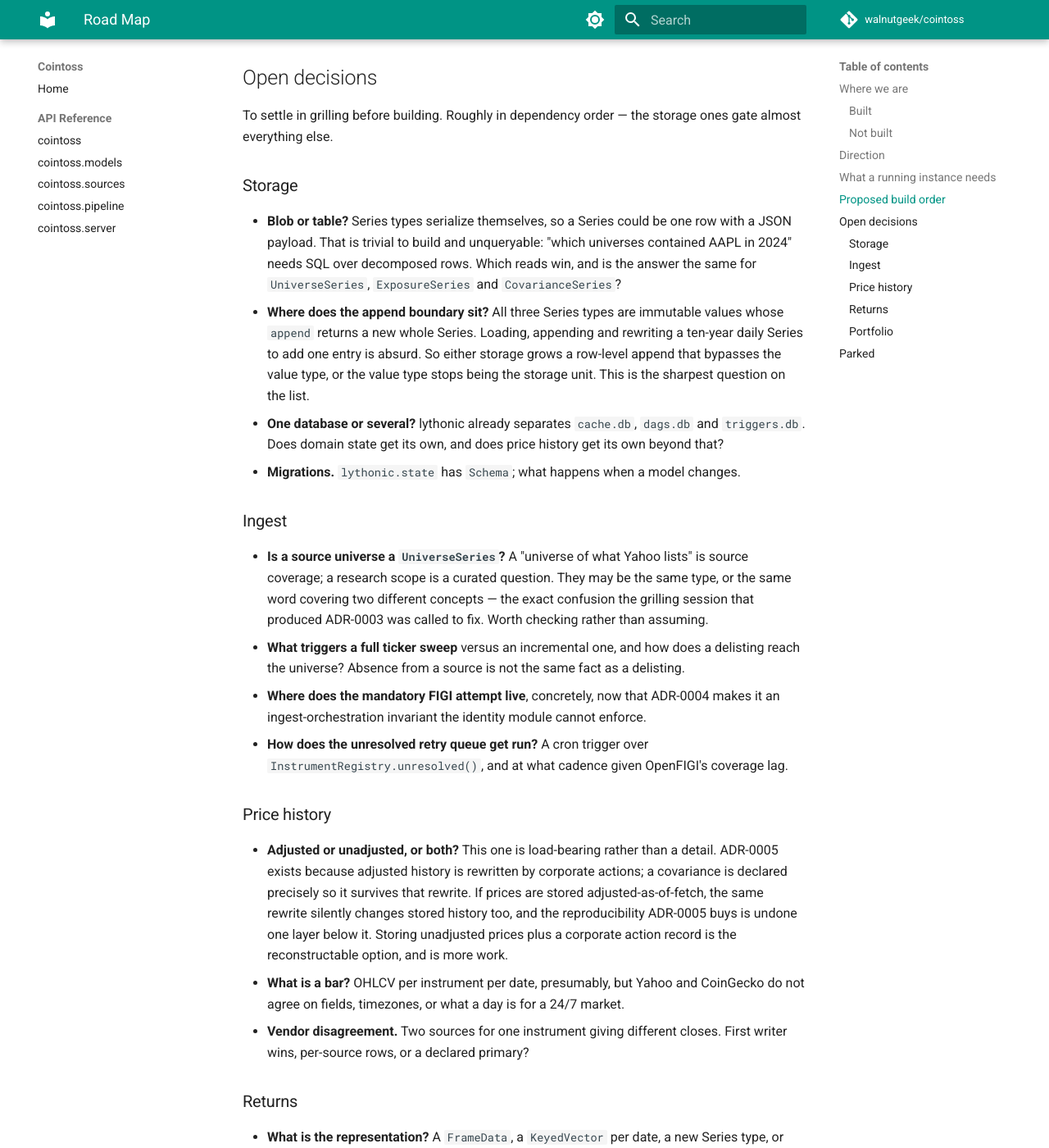
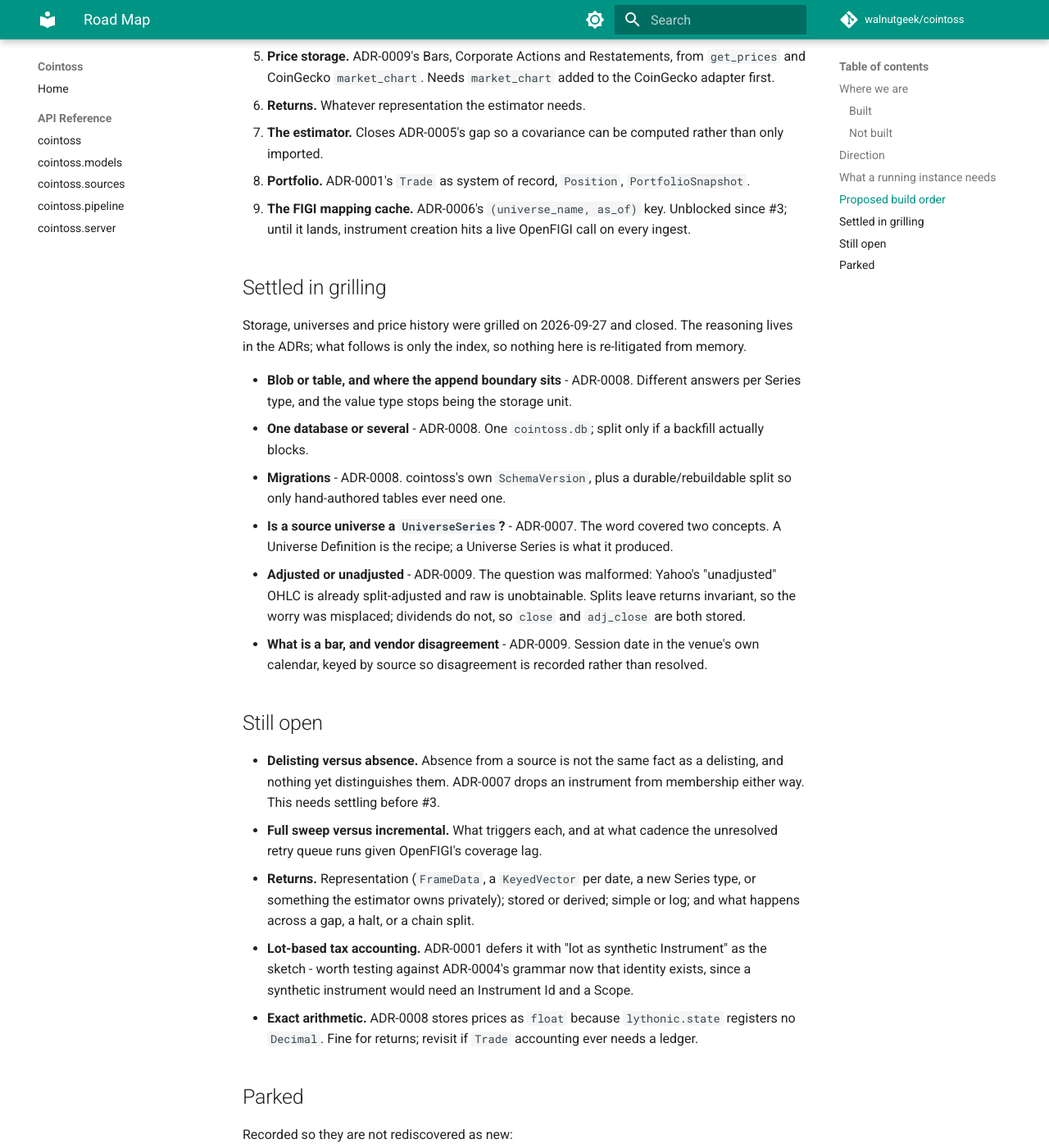
Before and after one commit to walnutgeek/cointoss, an MkDocs documentation site: the page built from docs/agents/road-map.md, in a window 1280 px wide and 1400 px high, scrolled down 2943 px. Shown: the whole window at 82% size. Built offline with MkDocs 1.6.1 and Material for MkDocs 9.7.7, drawn with Linux system fonts in a browser that asks for light colours; comment, search, counter and statistics services are not loaded; some of the changed text lies outside the part shown.

Commit message:
docs: persistence ADRs for universes, storage layout and price history
ADR-0007 splits Universe Definition from evaluated membership. ADR-0008 stores
Series as rows and makes the value types projections. ADR-0009 keys bars by
source and stores adjustment as fetched. ADR-0004 amended for source-attributed
Ticker History and per-instrument identity and price sources.

Co-Authored-By: Claude Opus 5 (1M context) <noreply@anthropic.com>
Claude-Session: https://claude.ai/code/session_01VrhiTNnTrcPeJ7q8uEHSPV

```diff
--- a/docs/agents/road-map.md
+++ b/docs/agents/road-map.md
@@ -4,11 +4,13 @@ Where cointoss is, where it is going, and what has to be decided before it gets
 as directions change. Decisions that survive belong in `docs/adr/`; vocabulary belongs in
 `CONTEXT.md`. This file holds the parts that are still moving.
 
-Last updated: 2026-09-03, at `bb873c6`.
+Last updated: 2026-09-27, at `2e72c9d`.
 
 ## Where we are
 
-Four ADRs designed and implemented in one pass. 112 tests, lint clean, no open issues.
+Four ADRs designed and implemented in one pass. 112 tests, lint clean, no open issues. Three further
+ADRs - 0007, 0008, 0009 - are designed and unimplemented: they settle persistence and are the
+subject of the next build step.
 
 ### Built
 
@@ -26,14 +28,17 @@ Four ADRs designed and implemented in one pass. 112 tests, lint clean, no open i
 Everything that makes it a system rather than a library:
 
 - **No persistence.** Every module above is storage-agnostic and in-memory by design. That was
-  right for getting the rules correct, and it means nothing is written down yet.
+  right for getting the rules correct, and it means nothing is written down yet. Designed in
+  ADR-0008; `cointoss.store` does not exist.
 - **No ingest layer.** Nothing constructs an `Observation` from a source row, so ADR-0004's
   "a FIGI attempt is mandatory at instrument creation" has no home to be enforced in.
 - **No price storage.** `get_prices` returns a `FrameData` that is cached and then discarded.
+  Designed in ADR-0009. CoinGecko's `market_chart` endpoint, which ADR-0009 needs for coins Yahoo
+  does not carry, is not in the adapter.
 - **No returns.** Nothing turns prices into returns, so no covariance can be computed; the only
   way one enters the system today is a vendor import.
 - **No universe construction.** `UniverseSeries` records what something else produced. Nothing
-  produces anything.
+  produces anything. Designed in ADR-0007; `UniverseDefinition` does not exist.
 - **No portfolio.** ADR-0001's `Portfolio`, `Trade`, `Position` and `PortfolioSnapshot` are
   designed and unimplemented.
 - **No running instance.** `cointoss.cli:main` prints `TBD`. There is no `lyth.yaml`, no
@@ -82,82 +87,60 @@ an ingest layer, price storage, and returns.
 
 Each step is independently useful and leaves the system working.
 
-1. **Persistence for what exists.** Give `Instrument`, `UniverseSeries`, `ExposureSeries`,
-   `RiskModel` and `CovarianceSeries` somewhere to live via `lythonic.state`. Nothing else can
-   accumulate until state does.
-2. **Ingest.** One path from a source row to an `Observation` to an `InstrumentRegistry`,
-   enforcing the mandatory-FIGI-attempt invariant and driving the unresolved retry queue.
-3. **Source universes.** `UniverseSeries` per source, appended by the ingest run.
-4. **The instance.** `lyth.yaml`, a real CLI, cron triggers on the ingest DAGs, woodglue
-   serving. First point at which data accumulates unattended.
-5. **Price storage.** Bars per instrument per date, from `get_prices` and CoinGecko OHLC.
+1. **Persistence for what exists.** Build `cointoss.store` to ADR-0008: one `cointoss.db`, explicit
+   pragmas, `SchemaVersion`, surrogate keys with alternative keys, membership and Ticker History as
+   intervals, matrices as row-per-entry payloads. Nothing else can accumulate until state does.
+2. **Universe Definitions.** ADR-0007's recipe, revision log, Inclusions and Exclusions, pinned
+   members, and the evaluator that turns a Definition plus source data into a Universe Series entry
+   and an Evaluation Run.
+3. **Ingest.** One path from a source row to an `Observation` to an `InstrumentRegistry`, enforcing
+   the mandatory-FIGI-attempt invariant and driving the unresolved retry queue. Pinning a manual
+   member is one of its entry points.
+4. **The instance.** `lyth.yaml`, a real CLI, cron triggers on the ingest and evaluation DAGs,
+   woodglue serving. First point at which data accumulates unattended.
+5. **Price storage.** ADR-0009's Bars, Corporate Actions and Restatements, from `get_prices` and
+   CoinGecko `market_chart`. Needs `market_chart` added to the CoinGecko adapter first.
 6. **Returns.** Whatever representation the estimator needs.
 7. **The estimator.** Closes ADR-0005's gap so a covariance can be computed rather than only
    imported.
 8. **Portfolio.** ADR-0001's `Trade` as system of record, `Position`, `PortfolioSnapshot`.
-9. **The FIGI mapping cache.** ADR-0006's `(universe_name, as_of)` key. Unblocked since #2;
-   until it lands, instrument creation hits a live OpenFIGI call on every ingest.
+9. **The FIGI mapping cache.** ADR-0006's `(universe_name, as_of)` key. Unblocked since #3; until it
+   lands, instrument creation hits a live OpenFIGI call on every ingest.
 
-## Open decisions
+## Settled in grilling
 
-To settle in grilling before building. Roughly in dependency order — the storage ones gate
-almost everything else.
+Storage, universes and price history were grilled on 2026-09-27 and closed. The reasoning lives in
+the ADRs; what follows is only the index, so nothing here is re-litigated from memory.
 
-### Storage
+- **Blob or table, and where the append boundary sits** - ADR-0008. Different answers per Series
+  type, and the value type stops being the storage unit.
+- **One database or several** - ADR-0008. One `cointoss.db`; split only if a backfill actually
+  blocks.
+- **Migrations** - ADR-0008. cointoss's own `SchemaVersion`, plus a durable/rebuildable split so
+  only hand-authored tables ever need one.
+- **Is a source universe a `UniverseSeries`?** - ADR-0007. The word covered two concepts. A
+  Universe Definition is the recipe; a Universe Series is what it produced.
+- **Adjusted or unadjusted** - ADR-0009. The question was malformed: Yahoo's "unadjusted" OHLC is
+  already split-adjusted and raw is unobtainable. Splits leave returns invariant, so the worry was
+  misplaced; dividends do not, so `close` and `adj_close` are both stored.
+- **What is a bar, and vendor disagreement** - ADR-0009. Session date in the venue's own calendar,
+  keyed by source so disagreement is recorded rather than resolved.
 
-- **Blob or table?** Series types serialize themselves, so a Series could be one row with a
-  JSON payload. That is trivial to build and unqueryable: "which universes contained AAPL in
-  2024" needs SQL over decomposed rows. Which reads win, and is the answer the same for
-  `UniverseSeries`, `ExposureSeries` and `CovarianceSeries`?
-- **Where does the append boundary sit?** All three Series types are immutable values whose
-  `append` returns a new whole Series. Loading, appending and rewriting a ten-year daily Series
-  to add one entry is absurd. So either storage grows a row-level append that bypasses the
-  value type, or the value type stops being the storage unit. This is the sharpest question on
-  the list.
-- **One database or several?** lythonic already separates `cache.db`, `dags.db` and
-  `triggers.db`. Does domain state get its own, and does price history get its own beyond that?
-- **Migrations.** `lythonic.state` has `Schema`; what happens when a model changes.
+## Still open
 
-### Ingest
-
-- **Is a source universe a `UniverseSeries`?** A "universe of what Yahoo lists" is source
-  coverage; a research scope is a curated question. They may be the same type, or the same word
-  covering two different concepts — the exact confusion the grilling session that produced
-  ADR-0003 was called to fix. Worth checking rather than assuming.
-- **What triggers a full ticker sweep** versus an incremental one, and how does a delisting
-  reach the universe? Absence from a source is not the same fact as a delisting.
-- **Where does the mandatory FIGI attempt live**, concretely, now that ADR-0004 makes it an
-  ingest-orchestration invariant the identity module cannot enforce.
-- **How does the unresolved retry queue get run?** A cron trigger over
-  `InstrumentRegistry.unresolved()`, and at what cadence given OpenFIGI's coverage lag.
-
-### Price history
-
-- **Adjusted or unadjusted, or both?** This one is load-bearing rather than a detail. ADR-0005
-  exists because adjusted history is rewritten by corporate actions; a covariance is declared
-  precisely so it survives that rewrite. If prices are stored adjusted-as-of-fetch, the same
-  rewrite silently changes stored history too, and the reproducibility ADR-0005 buys is undone
-  one layer below it. Storing unadjusted prices plus a corporate action record is the
-  reconstructable option, and is more work.
-- **What is a bar?** OHLCV per instrument per date, presumably, but Yahoo and CoinGecko do not
-  agree on fields, timezones, or what a day is for a 24/7 market.
-- **Vendor disagreement.** Two sources for one instrument giving different closes. First writer
-  wins, per-source rows, or a declared primary?
-
-### Returns
-
-- **What is the representation?** A `FrameData`, a `KeyedVector` per date, a new Series type, or
-  something the estimator owns privately and nothing else sees.
-- **Is it stored or derived?** Derived is honest and recomputable; stored is fast and, given the
-  adjusted-price problem above, may be the only stable record of what a return actually was.
-- **Simple or log returns**, and what happens across a gap, a halt, or a chain split.
-
-### Portfolio
-
-- Largely settled by ADR-0001 and not yet contradicted. The open part is lot-based tax
-  accounting, which ADR-0001 defers with "lot as synthetic Instrument" as the sketch — worth
-  testing against the identity model now that identity actually exists, since a synthetic
-  instrument would need an Instrument Id and a Scope under ADR-0004's grammar.
+- **Delisting versus absence.** Absence from a source is not the same fact as a delisting, and
+  nothing yet distinguishes them. ADR-0007 drops an instrument from membership either way. This
+  needs settling before #3.
+- **Full sweep versus incremental.** What triggers each, and at what cadence the unresolved retry
+  queue runs given OpenFIGI's coverage lag.
+- **Returns.** Representation (`FrameData`, a `KeyedVector` per date, a new Series type, or
+  something the estimator owns privately); stored or derived; simple or log; and what happens
+  across a gap, a halt, or a chain split.
+- **Lot-based tax accounting.** ADR-0001 defers it with "lot as synthetic Instrument" as the
+  sketch - worth testing against ADR-0004's grammar now that identity exists, since a synthetic
+  instrument would need an Instrument Id and a Scope.
+- **Exact arithmetic.** ADR-0008 stores prices as `float` because `lythonic.state` registers no
+  `Decimal`. Fine for returns; revisit if `Trade` accounting ever needs a ledger.
 
 ## Parked
 
@@ -177,4 +160,12 @@ Recorded so they are not rediscovered as new:
   degrades to its string form exactly where the type safety would matter most. Fixing it
   properly means asking whether `Universe` should be generic over its key type — a lythonic
   question, not a cointoss one.
-- **Rule-based universe construction.** Screens and index constituents. Deferred by #2.
+- **Rule-based universe construction beyond market-cap rank.** Screens on fundamentals, index
+  constituents. ADR-0007's recipe has room for one rule and deliberately offers only the rank band.
+- **Review queue for universe changes.** Rule proposes, human approves. ADR-0007 notes it is
+  strictly buildable on top of what was decided, since `UniverseSeries.change()` already yields the
+  diff such a queue would show.
+- **Bitemporal price history.** ADR-0009 keeps one vintage plus `fetched_at` and a Restatement log.
+  Revisit if a restatement ever turns out to matter.
+- **Exchange calendars.** ADR-0009 stores no session time, so bars on one date are not
+  contemporaneous across venues. A lead-lag correction needs a calendar table, not a bar column.
```
Also changed, not shown: CONTEXT.md (+53 -3 lines), docs/adr/0004-instrument-identity-slug-and-figi.md (+3 -1 lines), docs/adr/0007-universe-definition-separate-from-evaluated-membership.md (added, +26 -0 lines), docs/adr/0008-rows-not-blobs-value-types-as-projections.md (added, +54 -0 lines), docs/adr/0009-price-storage-source-keyed-bars.md (added, +26 -0 lines), 1 other file.
